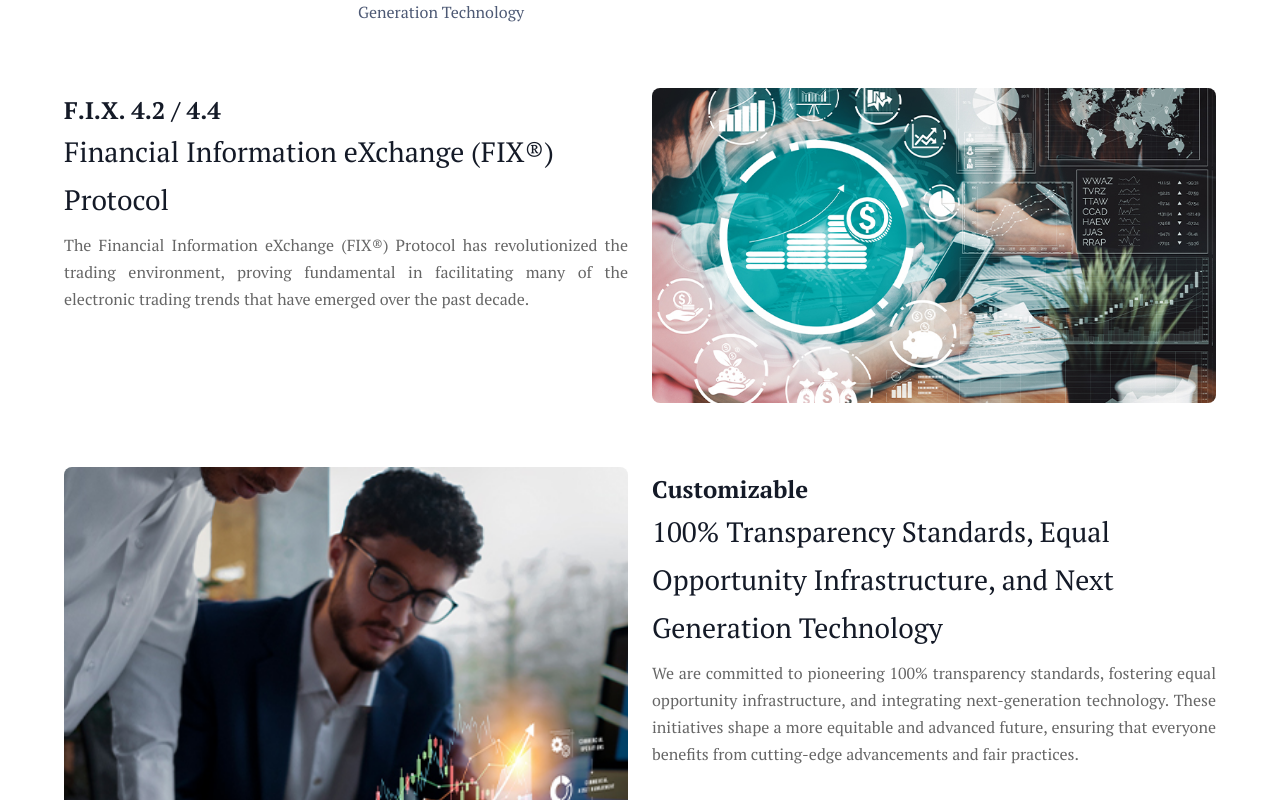
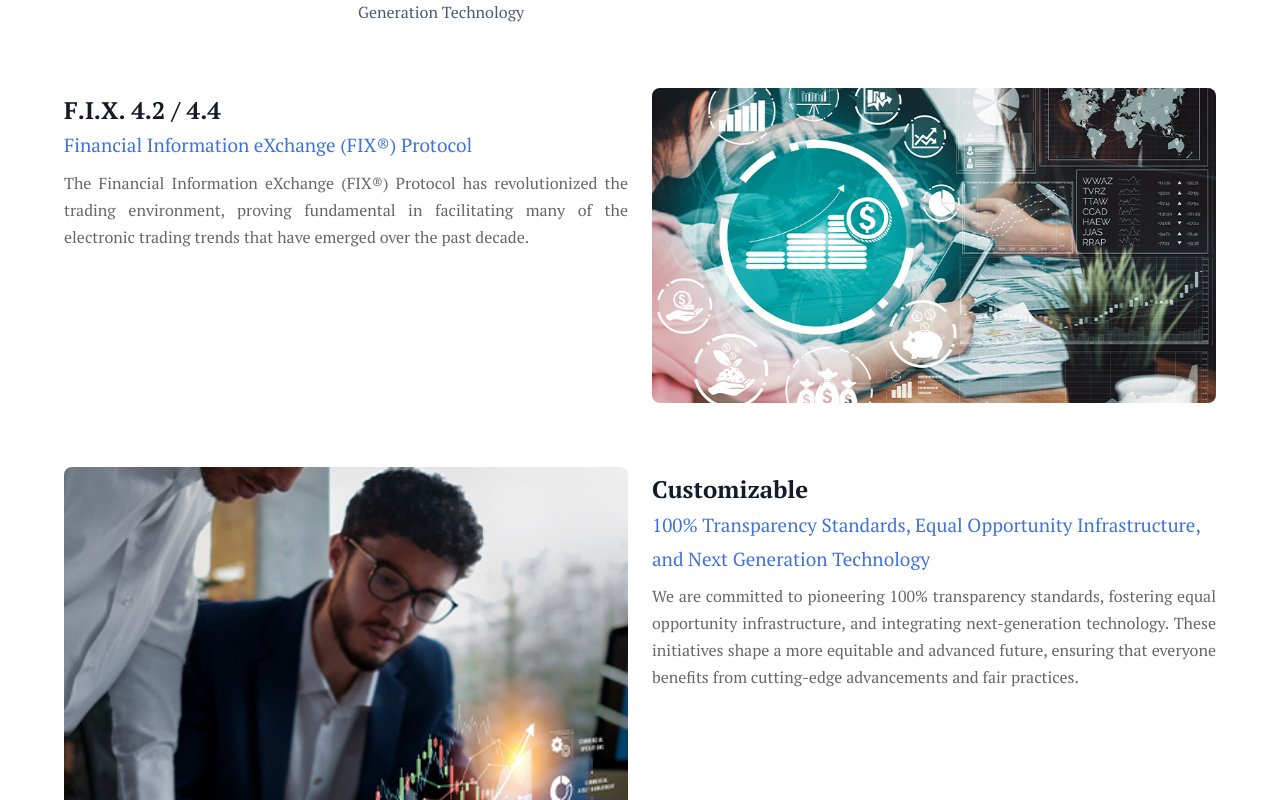
Before and after one commit to akashm2401/ttfx, a React (Create React App) app: page / in a window 1280 px wide. Shown: the part 1020-1820 px from the top of the page. Built offline with nearby package versions, Linux system fonts and the light colour scheme; a web font is replaced by a local one.

Commit message:
updated change colors and fonts on home page

```diff
--- a/src/components/FeaturesComponent/FeaturesComponent.scss
+++ b/src/components/FeaturesComponent/FeaturesComponent.scss
@@ -1,21 +1,20 @@
 .feature-comp {
-
   .headeing h4 {
     /* font-size: 2rem; */
     font-size: 32px;
-        color:rgba(14, 7, 65, 0.8078431373);
+    color: rgba(14, 7, 65, 0.8078431373);
   }
 
   .feature-summary .feature-summary-item .feature-summary-heading a {
-        color: #4073D9;
+    color: #4073d9;
     text-decoration: none;
-        transition: color .15s cubic-bezier(.645, .045, .355, 1);
+    transition: color 0.15s cubic-bezier(0.645, 0.045, 0.355, 1);
     font-weight: 700;
     cursor: pointer;
   }
 
   .feature-summary .feature-summary-item .feature-summary-heading a:hover {
-        text-decoration: 1px underline #4073D9;
+    text-decoration: 1px underline #4073d9;
   }
 
   .feature-summary .feature-summary-item .feature-summary-description {
@@ -51,22 +50,22 @@
   .feature-box .feature-box-heading h5 {
     font-size: 24px;
     font-weight: bold;
-        color: #141a27
+    color: #141a27;
   }
 
   .feature-box .feature-box-heading .feature-box-tagline {
-        font-size: 28px;
-        line-height: 3rem;
-        color: #141a27
+    font-size: 1.1875rem;
+    line-height: 2.1rem;
+    font-weight: 500;
+    color: #4073d9;
   }
 
   .feature-box .feature-box-description p {
     text-align: justify;
-        /* font-size: 1.1875rem; */
-        line-height: 1.6875rem
+    // font-size: 1.1875rem;
+    line-height: 1.6875rem;
   }
 }
-
 
 /* SMARTPHONES PORTRAIT */
 @media only screen and (min-width: 320px) and (max-width: 479px) {
@@ -79,7 +78,6 @@
     text-align: center;
     /* font-size: 2rem; */
   }
-
 
   .feature-summary .feature-summary-item .feature-summary-description {
     /* font-size: 1.2rem; */
@@ -100,14 +98,11 @@
     margin: 0 !important;
   }
 
-
   .feature-box .feature-box-description {
     line-height: 1.5rem;
     margin-bottom: 20px;
   }
 }
-
-
 
 /* SMARTPHONES LANDSCAPE */
 @media only screen and (min-width: 480px) and (max-width: 767px) {
@@ -119,7 +114,6 @@
   .feature-summary .feature-summary-heading h6 {
     text-align: center;
   }
-
 
   .feature-summary .feature-summary-item .feature-summary-description {
     text-align: center;
@@ -162,7 +156,6 @@
     margin: 0 !important;
   }
 
-
   .feature-box .feature-box-description {
     line-height: 1.5rem;
     margin-bottom: 20px;
@@ -170,8 +163,8 @@
 }
 
 /* TABLET LANDSCAPE / DESKTOP */
-@media only screen and (min-width: 992px) {}
-
+@media only screen and (min-width: 992px) {
+}
 
 /* Fonts style fixes */
 .features-main h6,
```
Lines whose indentation alone changed are shown as unchanged.
